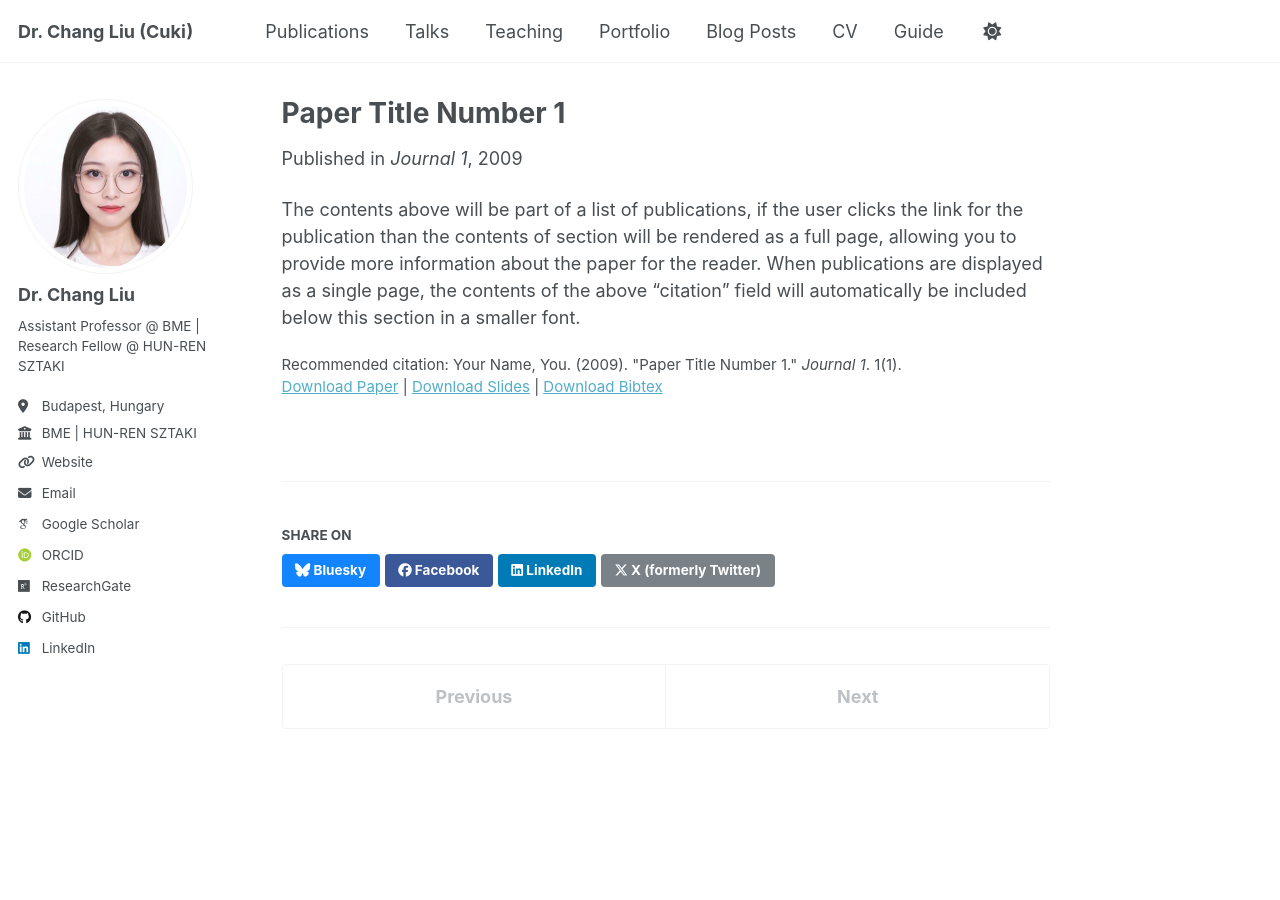
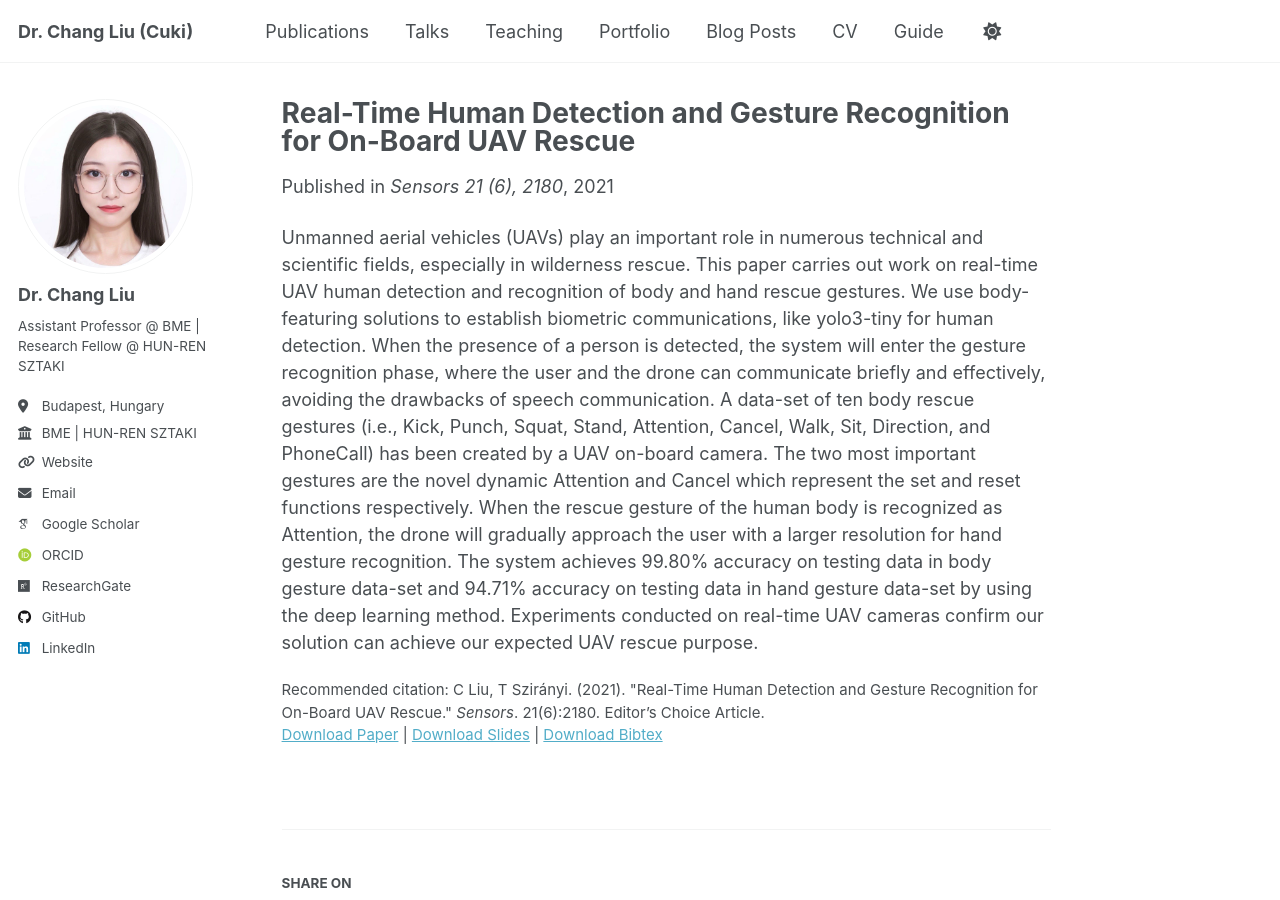
Before and after one commit to ChangLiu-bp/changliu-bp.github.io, a Jekyll site: the page built from _publications/2009-10-01-paper-title-number-1.md, in a window 1280 px wide and 900 px high. Built offline with Jekyll 4.4.1, drawn with Linux system fonts in a browser that asks for light colours; some web fonts are replaced; a script that is not in the unit is left out.

Commit message:
Update 2009-10-01-paper-title-number-1.md

```diff
--- a/_publications/2009-10-01-paper-title-number-1.md
+++ b/_publications/2009-10-01-paper-title-number-1.md
@@ -1,14 +1,14 @@
 ---
-title: "Paper Title Number 1"
+title: "Real-Time Human Detection and Gesture Recognition for On-Board UAV Rescue"
 collection: publications
-category: manuscripts
+category: journal
 permalink: /publication/2009-10-01-paper-title-number-1
-excerpt: 'This paper is about the number 1. The number 2 is left for future work.'
-date: 2009-10-01
-venue: 'Journal 1'
+excerpt: ''
+date: 2021-02-19
+venue: "Sensors 21 (6), 2180"
 slidesurl: 'http://academicpages.github.io/files/slides1.pdf'
-paperurl: 'http://academicpages.github.io/files/paper1.pdf'
+paperurl: '[http://academicpages.github.io/files/paper1.pdf](https://www.mdpi.com/1424-8220/21/6/2180)'
 bibtexurl: 'http://academicpages.github.io/files/bibtex1.bib'
-citation: 'Your Name, You. (2009). &quot;Paper Title Number 1.&quot; <i>Journal 1</i>. 1(1).'
+citation: 'C Liu, T Szirányi. (2021). "Real-Time Human Detection and Gesture Recognition for On-Board UAV Rescue." <i>Sensors</i>. 21(6):2180. Editor’s Choice Article.'
 ---
-The contents above will be part of a list of publications, if the user clicks the link for the publication than the contents of section will be rendered as a full page, allowing you to provide more information about the paper for the reader. When publications are displayed as a single page, the contents of the above "citation" field will automatically be included below this section in a smaller font.
+Unmanned aerial vehicles (UAVs) play an important role in numerous technical and scientific fields, especially in wilderness rescue. This paper carries out work on real-time UAV human detection and recognition of body and hand rescue gestures. We use body-featuring solutions to establish biometric communications, like yolo3-tiny for human detection. When the presence of a person is detected, the system will enter the gesture recognition phase, where the user and the drone can communicate briefly and effectively, avoiding the drawbacks of speech communication. A data-set of ten body rescue gestures (i.e., Kick, Punch, Squat, Stand, Attention, Cancel, Walk, Sit, Direction, and PhoneCall) has been created by a UAV on-board camera. The two most important gestures are the novel dynamic Attention and Cancel which represent the set and reset functions respectively. When the rescue gesture of the human body is recognized as Attention, the drone will gradually approach the user with a larger resolution for hand gesture recognition. The system achieves 99.80% accuracy on testing data in body gesture data-set and 94.71% accuracy on testing data in hand gesture data-set by using the deep learning method. Experiments conducted on real-time UAV cameras confirm our solution can achieve our expected UAV rescue purpose.
```
